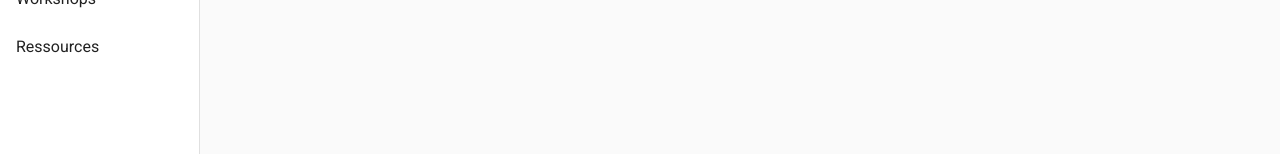
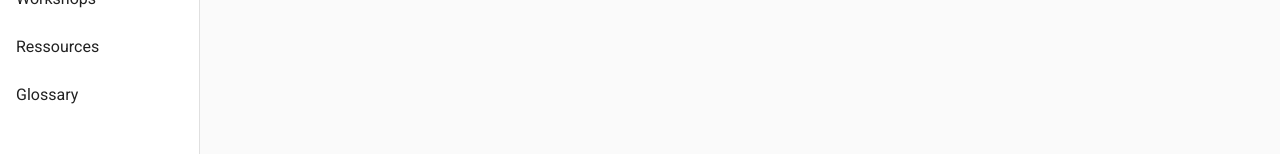
Before and after one commit to PeterBoesenberg/okr-tool, an Angular app: page /home in a window 1280 px wide. Both pictures are taken after a click on the button "menu". Shown: the part 146-300 px from the top of the page. Built offline with nearby package versions, Linux system fonts and the light colour scheme.

Commit message:
will need a glossary at some point, created menu entry

```diff
--- a/src/app/navigation/navigation.component.html
+++ b/src/app/navigation/navigation.component.html
@@ -12,6 +12,7 @@
       <a mat-list-item routerLink="/introduction">Introduction</a>
       <a mat-list-item routerLink="/workshops">Workshops</a>
       <a mat-list-item routerLink="/ressources">Ressources</a>
+      <a mat-list-item routerLink="/glossary">Glossary</a>
     </mat-nav-list>
   </mat-sidenav>
   <mat-sidenav-content>
```
